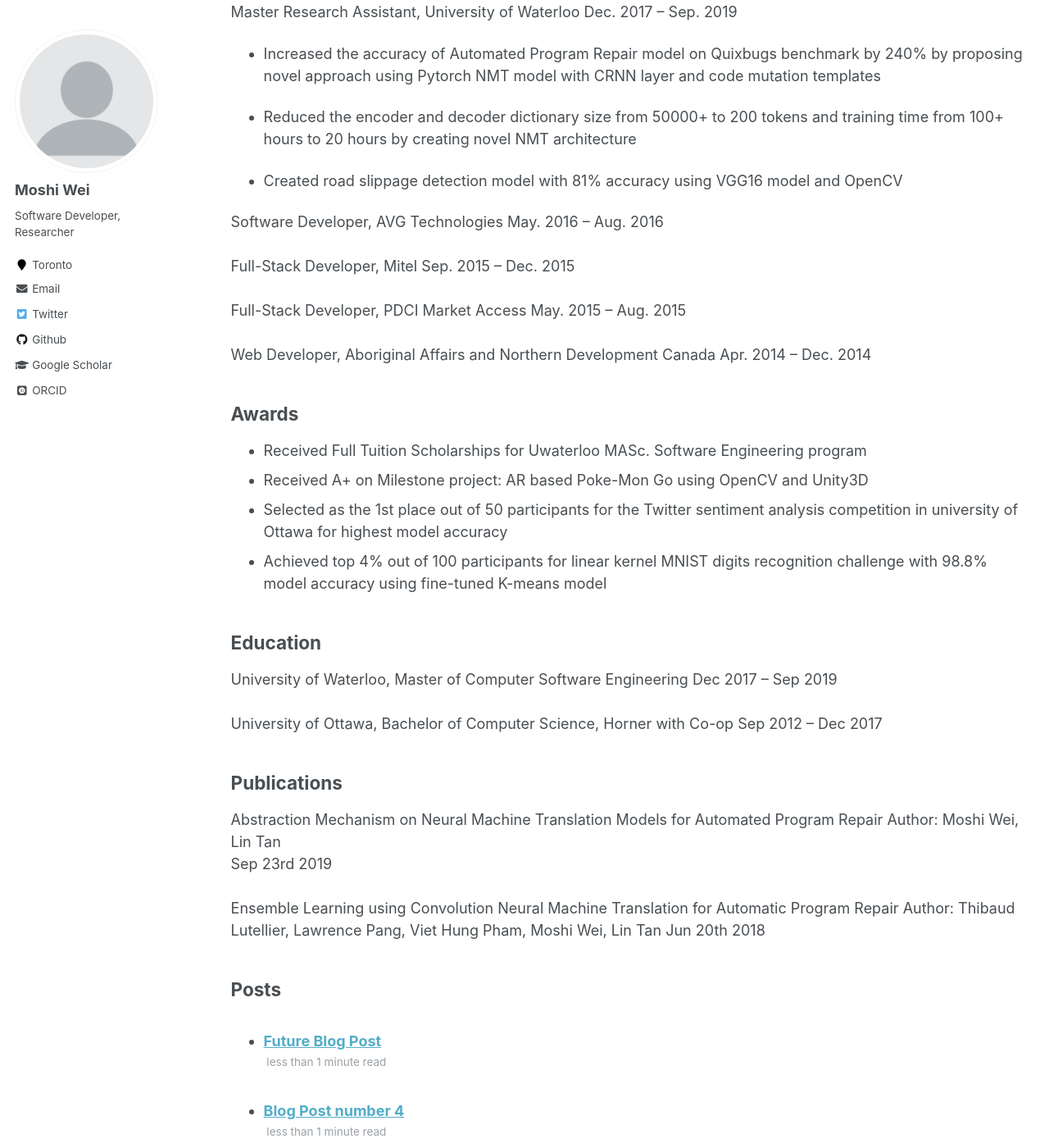
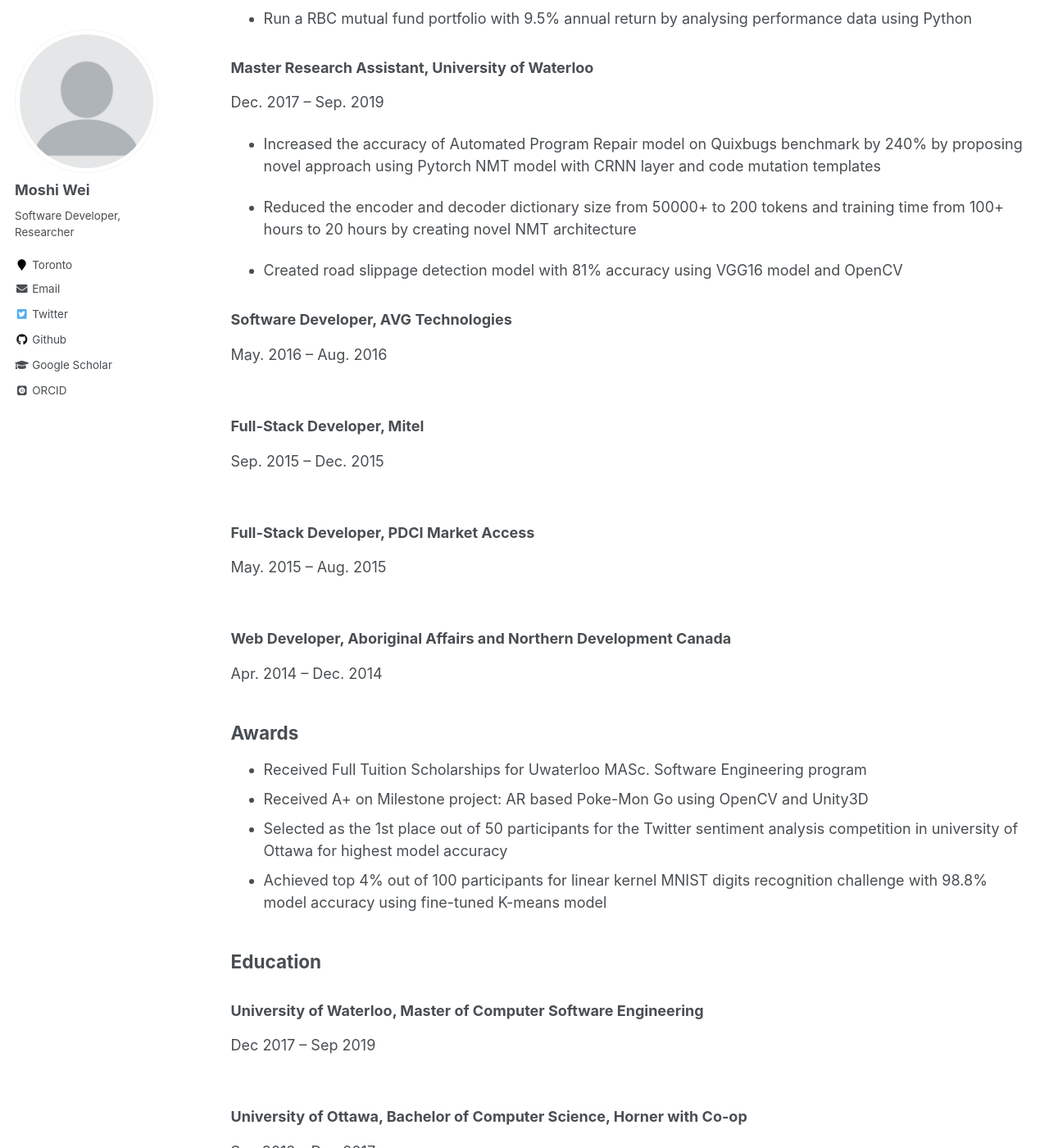
Before and after one commit to Moshiii/Moshiii.github.io, a Jekyll site: the page built from _pages/cv.md, in a window 1280 px wide and 1400 px high, scrolled down 789 px. Shown: the whole window at 82% size. Built offline with Jekyll 4.4.1, drawn with Linux system fonts in a browser that asks for light colours; some web fonts are replaced; some of the changed text lies outside the part shown.

Commit message:
Update cv.md

```diff
--- a/_pages/cv.md
+++ b/_pages/cv.md
@@ -39,16 +39,16 @@ Dec. 2017 – Sep. 2019
 
 * Created road slippage detection model with 81% accuracy using VGG16 model and OpenCV
 
-Software Developer, AVG Technologies
+### Software Developer, AVG Technologies
 May. 2016 – Aug. 2016
 <br/><br/>
-Full-Stack Developer, Mitel
+### Full-Stack Developer, Mitel
 Sep. 2015 – Dec. 2015
 <br/><br/>
-Full-Stack Developer, PDCI Market Access
+### Full-Stack Developer, PDCI Market Access
 May. 2015 – Aug. 2015
 <br/><br/>
-Web Developer, Aboriginal Affairs and Northern Development Canada
+### Web Developer, Aboriginal Affairs and Northern Development Canada
 Apr. 2014 – Dec. 2014
 
 ## Awards
@@ -60,19 +60,19 @@ Apr. 2014 – Dec. 2014
 
 ## Education
 
-University of Waterloo, Master of Computer Software Engineering
+### University of Waterloo, Master of Computer Software Engineering
 Dec 2017 – Sep 2019
 <br/><br/>
-University of Ottawa, Bachelor of Computer Science, Horner with Co-op
+### University of Ottawa, Bachelor of Computer Science, Horner with Co-op
 Sep 2012 –  Dec 2017
 
 ## Publications
 
-Abstraction Mechanism on Neural Machine Translation Models for Automated Program Repair
+### Abstraction Mechanism on Neural Machine Translation Models for Automated Program Repair
 Author: Moshi Wei, Lin Tan
 Sep 23rd 2019
 <br/><br/>
-Ensemble Learning using Convolution Neural Machine Translation for Automatic Program Repair
+### Ensemble Learning using Convolution Neural Machine Translation for Automatic Program Repair
 Author:  Thibaud Lutellier, Lawrence Pang, Viet Hung Pham, Moshi Wei, Lin Tan
 Jun 20th 2018
 
```
Also changed, not shown: other parts of _pages/cv.md (+2 -2 lines).
